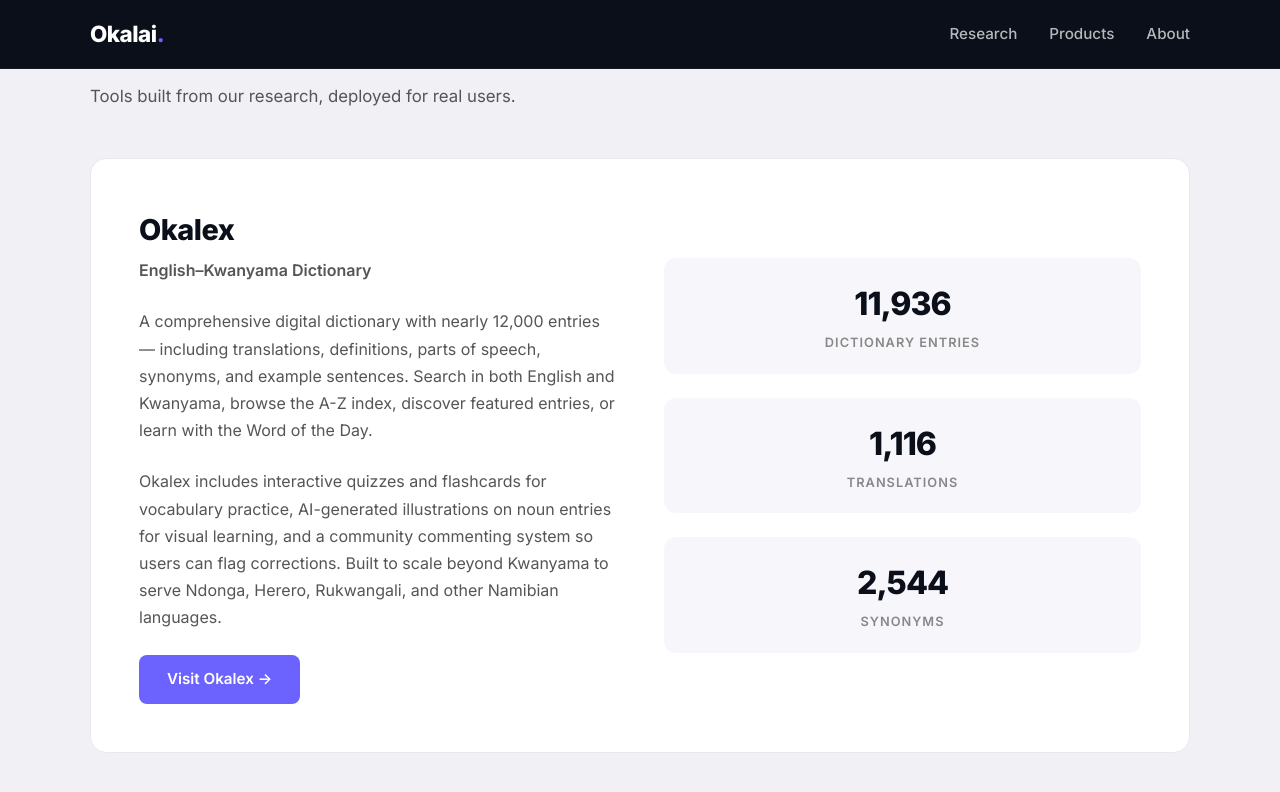
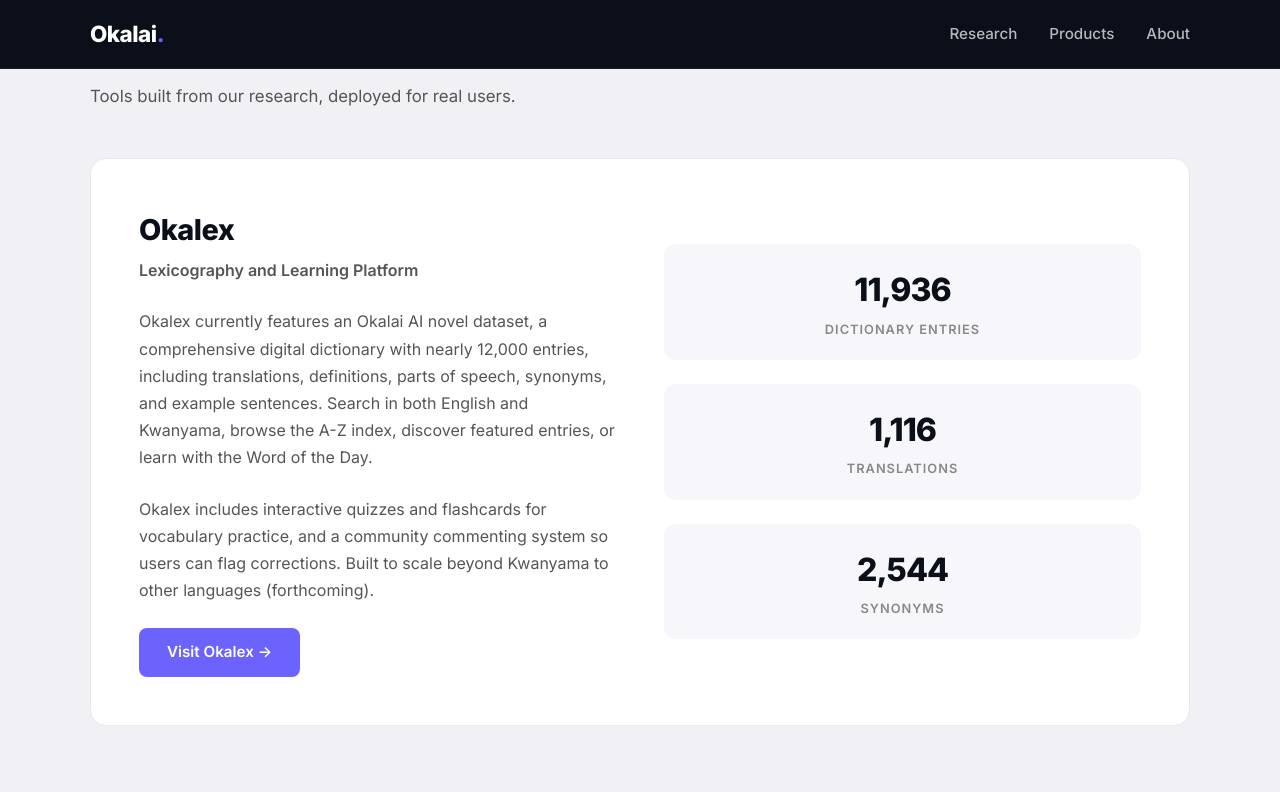
Before and after one commit to okalai-ai/okalai-site, a Jekyll site: the page built from index.md, in a window 1280 px wide and 900 px high, scrolled down 1533 px. Shown: the top 792 px of the window. Built offline with Jekyll 4.4.1, drawn with Linux system fonts in a browser that asks for light colours.

Commit message:
Update Okalex tagline and description

```diff
--- a/index.md
+++ b/index.md
@@ -63,12 +63,12 @@ title: Home
     <div class="product-card" data-sr>
       <div class="product-info">
         <h3>Okalex</h3>
-        <p class="product-tagline">English–Kwanyama Dictionary</p>
+        <p class="product-tagline">Lexicography and Learning Platform</p>
         <p>
-          A comprehensive digital dictionary with nearly 12,000 entries — including translations, definitions, parts of speech, synonyms, and example sentences. Search in both English and Kwanyama, browse the A-Z index, discover featured entries, or learn with the Word of the Day.
+          Okalex currently features an Okalai AI novel dataset, a comprehensive digital dictionary with nearly 12,000 entries, including translations, definitions, parts of speech, synonyms, and example sentences. Search in both English and Kwanyama, browse the A-Z index, discover featured entries, or learn with the Word of the Day.
         </p>
         <p>
-          Okalex includes interactive quizzes and flashcards for vocabulary practice, AI-generated illustrations on noun entries for visual learning, and a community commenting system so users can flag corrections. Built to scale beyond Kwanyama to serve Ndonga, Herero, Rukwangali, and other Namibian languages.
+          Okalex includes interactive quizzes and flashcards for vocabulary practice, and a community commenting system so users can flag corrections. Built to scale beyond Kwanyama to other languages (forthcoming).
         </p>
         <a href="https://okalex.org/" class="btn btn-primary" target="_blank" rel="noopener">Visit Okalex &rarr;</a>
       </div>
```
